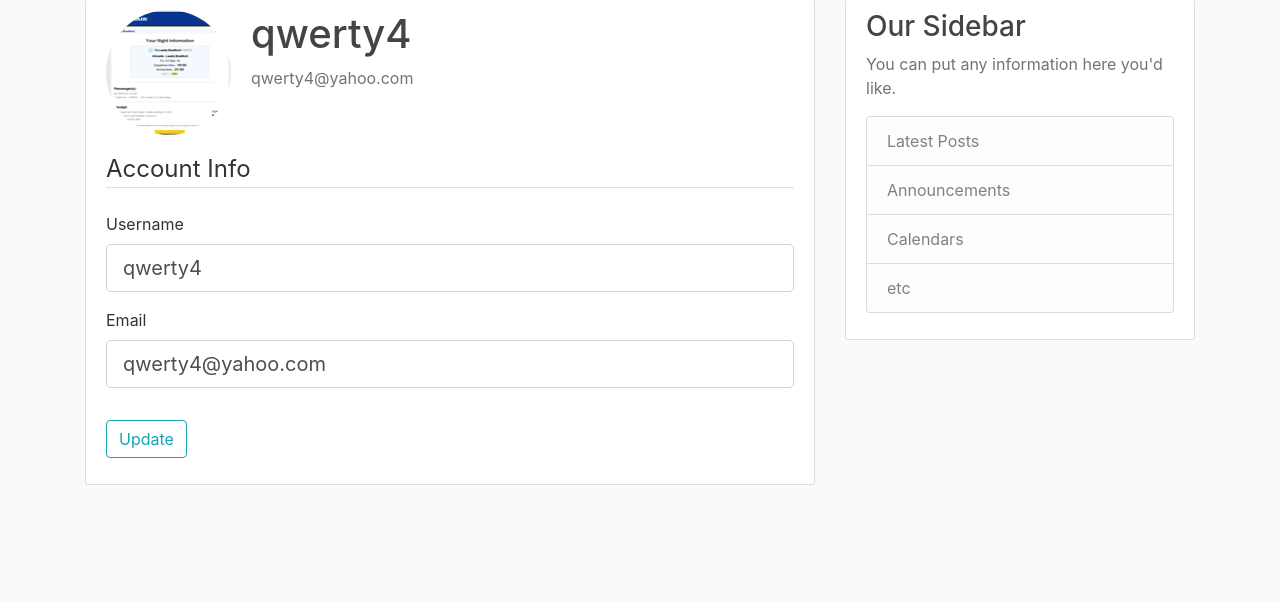
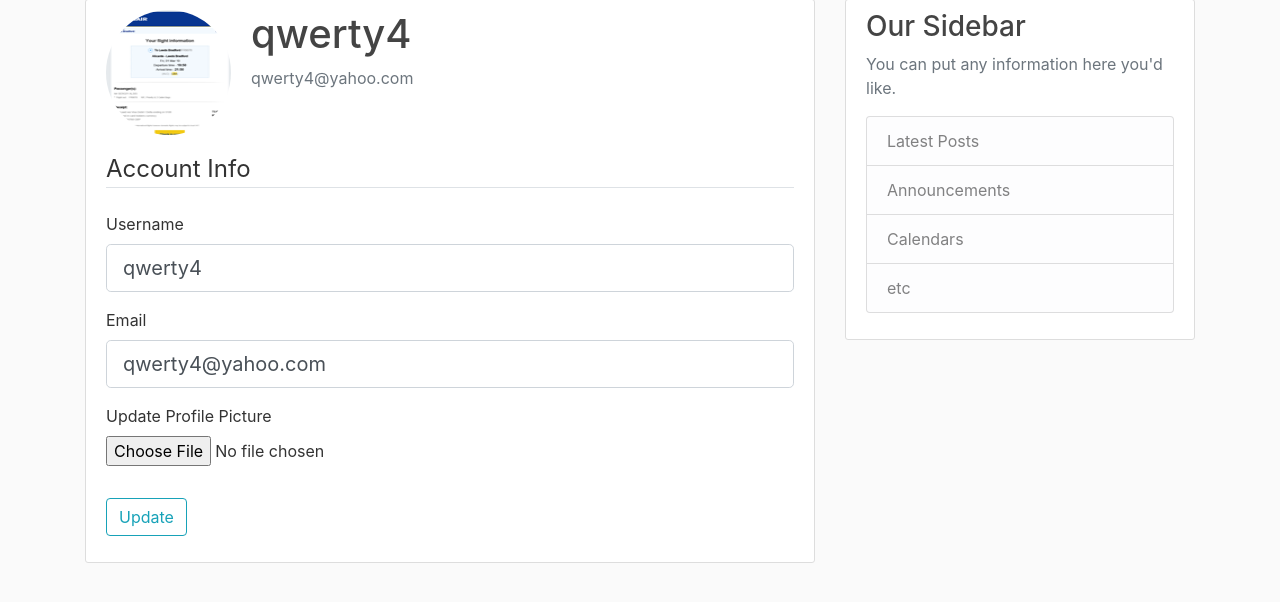
Before and after one commit to TrellixVulnTeam/shaffer_web_app_JA2X, a Flask app: page /account in a window 1280 px wide. Shown: the part 81-683 px from the top of the page. Run offline with Flask 2, Linux system fonts and the light colour scheme; a user stored in the database is signed in; some libraries are stand-ins or nearby versions.

Commit message:
uploading new picture

```diff
--- a/Flask_Blog/flaskblog/forms.py
+++ b/Flask_Blog/flaskblog/forms.py
@@ -1,4 +1,5 @@
 from flask_wtf import FlaskForm
+from flask_wtf.file import FileField, FileAllowed
 from flask_login import current_user
 from wtforms import StringField, PasswordField, SubmitField, BooleanField
 from wtforms.validators import DataRequired, Length, Email, EqualTo, ValidationError
@@ -38,6 +39,8 @@ class UpdateAccountForm(FlaskForm):
     email = StringField('Email',
                         validators=[DataRequired(), Email()])
 
+    picture = FileField('Update Profile Picture', validators=[FileAllowed(['jpg', 'png'])])
+
     submit = SubmitField('Update')
 
     def validate_username(self, username):
--- a/Flask_Blog/flaskblog/routes.py
+++ b/Flask_Blog/flaskblog/routes.py
@@ -1,3 +1,6 @@
+import secrets
+from PIL import Image
+import os
 from flask import render_template, url_for, flash, redirect, request
 from flaskblog import app, db, bcrypt
 from flaskblog.forms import RegistrationForm, LoginForm, UpdateAccountForm
@@ -68,11 +71,28 @@ def logout():
     logout_user()
     return redirect(url_for('home'))
 
+
+def save_picture(form_picture):
+    random_hex = secrets.token_hex(8)
+    _, f_ext = os.path.splitext(form_picture.filename)
+    picture_fn = random_hex + f_ext
+    picture_path = os.path.join(app.root_path, 'static/profile_pics', picture_fn)
+    output_size = (125, 125)
+    i = Image.open(form_picture)
+    i.thumbnail(output_size)
+    i.save(picture_path)
+
+    return picture_fn
+
 @app.route("/account", methods=['GET', 'POST'])
 @login_required
 def account():
     form = UpdateAccountForm()
     if form.validate_on_submit():
+        if form.picture.data:
+            picture_file = save_picture(form.picture.data)
+            current_user.image_file = picture_file
+
         current_user.username = form.username.data
         current_user.email = form.email.data
         db.session.commit()
--- a/Flask_Blog/flaskblog/templates/account.html
+++ b/Flask_Blog/flaskblog/templates/account.html
@@ -10,7 +10,7 @@
             </div>
 
 
-                    <form method="POST" action="">
+                    <form method="POST" action="" enctype="multipart/form-data">
                         {{ form.hidden_tag() }}
                         <fieldset class="form-group">
                             <legend class="border-bottom mb-4">Account Info</legend>
@@ -42,6 +42,15 @@
                                       {{ form.email(class="form-control form-control-lg") }}
                                     {% endif %}
                             </div>
+                            <div class="form-group">
+                                    {{ form.picture.label() }}
+                                    {{ form.picture(class="form-control-file") }}
+                                    {% if form.picture.errors %}
+                                        {% for error in form.picture.errors %}
+                                            <span class="text-danger">{{ error }}</span></br>
+                                        {% endfor %}
+                                    {% endif %}
+                            </div>
 
 
                             </fieldset>
```
Also changed, not shown: Flask_Blog/flaskblog/site.db, Flask_Blog/flaskblog/static/profile_pics/018abff0fad5a5d4.jpg (added), Flask_Blog/flaskblog/static/profile_pics/425ca34fdeb18b5b.PNG (added), Flask_Blog/flaskblog/static/profile_pics/9b56e9e5db8bfa1e.PNG (added), Flask_Blog/flaskblog/static/profile_pics/a01f24d57b17fb43.PNG (added).
